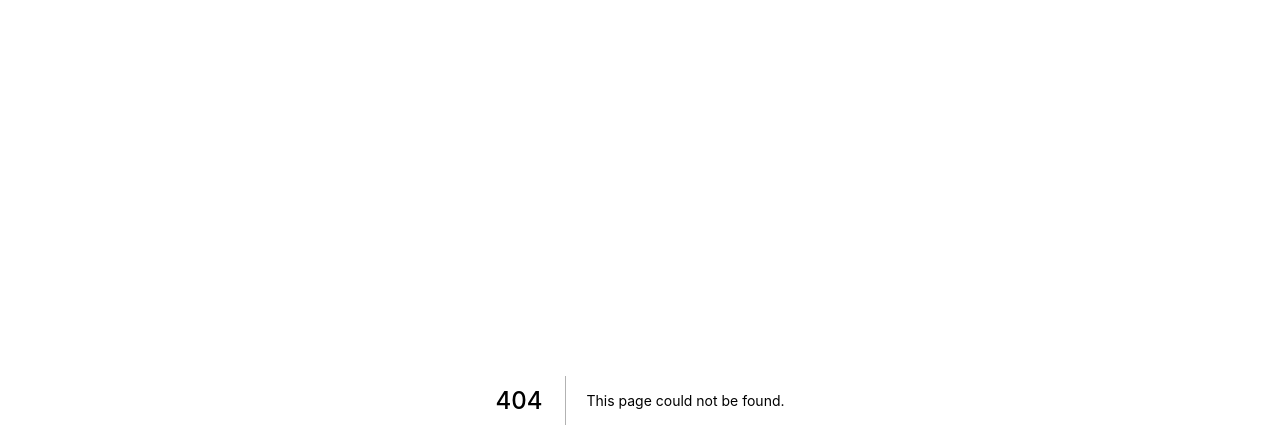
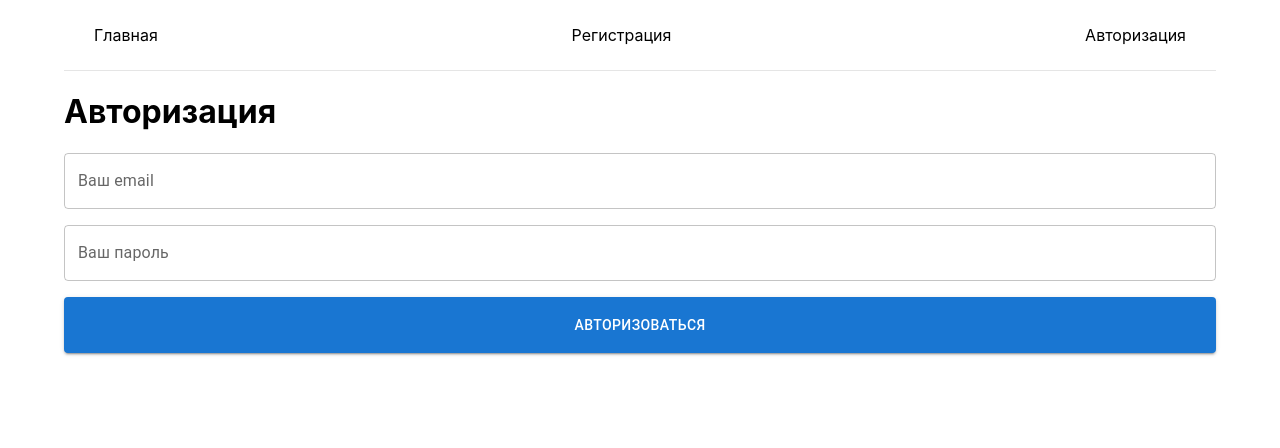
Before and after one commit to itsdavid71/instagram, a Next.js app: page /auth/login in a window 1280 px wide. Before the commit this address had no page. Shown: the top 448 px of the page. Built offline with nearby package versions, Linux system fonts and the light colour scheme; no server answers.

Commit message:
Sign in & Error Messages

```diff
--- /dev/null
+++ b/components/header.tsx
@@ -0,0 +1,56 @@
+import type { NextPage } from "next";
+import Link from "next/link";
+import styles from "../styles/Home.module.css";
+import { Button } from "@mui/material";
+import { signOut } from "firebase/auth";
+import { auth } from "../app/firebaseApp";
+import {
+  useAuthState,
+  useCreateUserWithEmailAndPassword,
+} from "react-firebase-hooks/auth";
+const Header: NextPage = () => {
+  const [user] = useAuthState(auth);
+
+  if (user) {
+    return (
+      <header className={styles.header}>
+        <Link className={styles.link} href="/">
+          Главная
+        </Link>
+        <div>
+          <span className={styles.authorized}>Вы вошли как {user.email}</span>
+          <Button onClick={() => signOut(auth)} variant="outlined">
+            Выйти
+          </Button>
+        </div>
+      </header>
+    );
+  } else {
+    return (
+      <header className={styles.header}>
+        <Link className={styles.link} href="/">
+          Главная
+        </Link>
+        <Link className={styles.link} href="/auth/register">
+          Регистрация
+        </Link>
+        <Link className={styles.link} href="/auth/login">
+          Авторизация
+        </Link>
+      </header>
+    );
+  }
+
+  return (
+    <header className={styles.header}>
+      <Link className={styles.link} href="/">
+        Главная
+      </Link>
+      <Link className={styles.link} href="/auth/register">
+        Регистрация
+      </Link>
+    </header>
+  );
+};
+
+export default Header;
--- /dev/null
+++ b/pages/auth/login.tsx
@@ -0,0 +1,104 @@
+import type { NextPage } from "next";
+// import { signInWithEmailAndPassword } from "firebase/auth";
+import React, { useState } from "react";
+import { TextField, Box, Button, Alert } from "@mui/material";
+import { useForm } from "react-hook-form";
+import { auth } from "../../app/firebaseApp";
+import {
+  useAuthState,
+  useCreateUserWithEmailAndPassword,
+} from "react-firebase-hooks/auth";
+import { signOut, signInWithEmailAndPassword, getAuth } from "firebase/auth";
+import Header from "../../components/header";
+
+type FormData = {
+  name: string;
+  email: string;
+  password: string;
+};
+const Login: NextPage = () => {
+  const [user] = useAuthState(auth);
+
+  const [createUserWithEmailAndPassword, , , error] =
+    useCreateUserWithEmailAndPassword(auth);
+  const { register, handleSubmit } = useForm<FormData>();
+  const [loginError, setLoginError] = useState({
+    status: false,
+    message: "Some error",
+  });
+
+  const onSubmit = handleSubmit((data) => {
+    signInWithEmailAndPassword(auth, data.email, data.password)
+      .then((userCredential) => {
+        // Signed in
+        const user = userCredential.user;
+        setLoginError({ status: false, message: "" });
+      })
+      .catch((error) => {
+        const errorCode = error.code;
+        const errorMessage = error.message;
+
+        console.log(loginError);
+        let alertMessage = error.message;
+        switch (errorCode) {
+          case "auth/invalid-email":
+            alertMessage = "Некорректный Email";
+            break;
+          case "auth/user-not-found":
+            alertMessage = "Пользователь не найден";
+            break;
+          case "auth/wrong-password":
+            alertMessage = "Неправильный пароль";
+            break;
+          default:
+            alertMessage;
+            break;
+        }
+        setLoginError({ status: true, message: alertMessage });
+      });
+  });
+
+  if (user) {
+    return (
+      <div>
+        <Header />
+        <h2>Привет, {user.uid} </h2>
+      </div>
+    );
+  }
+  console.log(error?.code);
+  return (
+    <div>
+      <Header />
+      <form onSubmit={onSubmit}>
+        <h1>Авторизация</h1>
+        <Box sx={{ mb: 2 }}>
+          <TextField
+            {...register("email")}
+            type="email"
+            fullWidth
+            label="Ваш email"
+          />
+        </Box>
+        <Box sx={{ mb: 2 }}>
+          <TextField
+            {...register("password")}
+            type="password"
+            fullWidth
+            label="Ваш пароль"
+          />
+        </Box>
+        <Button type="submit" variant="contained" fullWidth sx={{ p: 2 }}>
+          Авторизоваться
+        </Button>
+        {loginError.status && (
+          <Alert severity="error" variant="outlined" sx={{ mt: 2, mb: 2 }}>
+            {loginError.message}
+          </Alert>
+        )}
+      </form>
+    </div>
+  );
+};
+
+export default Login;
--- a/pages/index.tsx
+++ b/pages/index.tsx
@@ -3,6 +3,7 @@ import Head from "next/head";
 import Link from "next/link";
 import Image from "next/image";
 import styles from "../styles/Home.module.css";
+import Header from "../components/header";
 
 const Home: NextPage = () => {
   return (
@@ -13,6 +14,7 @@ const Home: NextPage = () => {
         <link rel="icon" href="/favicon.ico" />
       </Head>
 
+      <Header />
       <main className={styles.main}>
         <h1 className={styles.title}>
           <Link href="/posts">Список постов</Link>
--- a/styles/Home.module.css
+++ b/styles/Home.module.css
@@ -2,6 +2,22 @@
   padding: 0 2rem;
 }
 
+.header {
+  padding: 20px;
+  text-align: center;
+  border-bottom: 1px solid rgba(0, 0, 0, 0.1);
+  display: flex;
+  flex-wrap: wrap;
+  justify-content: space-between;
+  align-items: center;
+}
+.header a {
+  margin: 5px 10px;
+}
+.authorized {
+  margin: 5px 20px;
+  font-weight: bold;
+}
 .main {
   min-height: 100vh;
   padding: 4rem 0;
```
Also changed, not shown: pages/auth/register.tsx (+4 -11 lines), pages/posts.tsx (+7 -1 lines).
